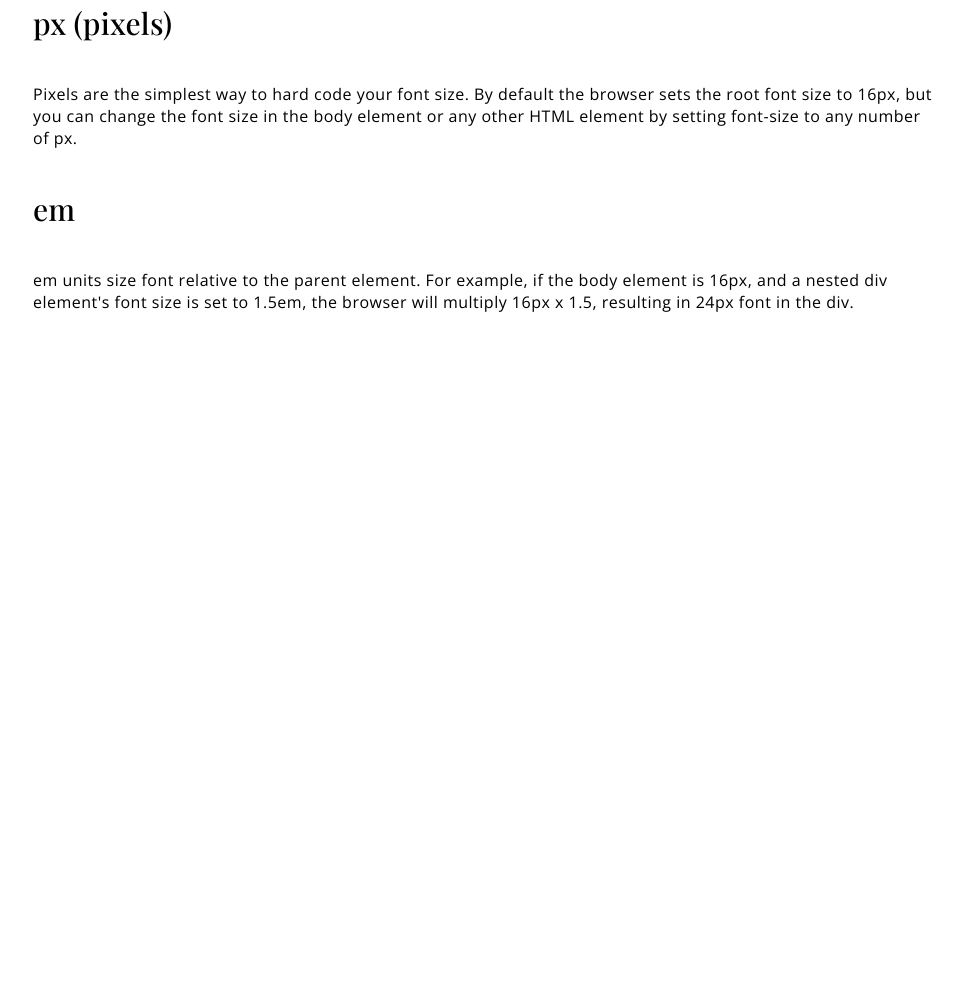
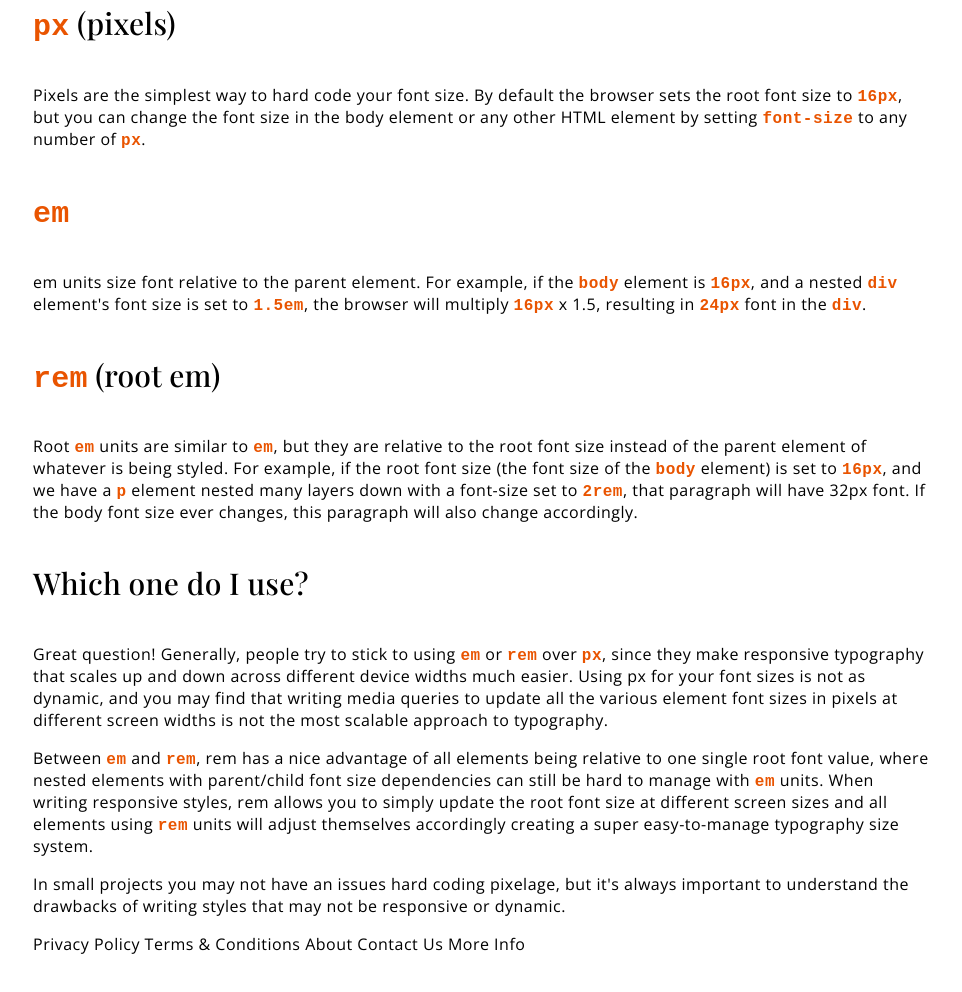
Before and after one commit to xnm-sdksdk/Blog-Post, a plain HTML site: page index.html in a window 1280 px wide. Shown: the part 1639-2631 px from the top of the page, without its empty margins (157-1119 px from the left). Before the commit the page ends 2000 px from the top, so only its background shows below. Drawn offline with nearby package versions, Linux system fonts and the light colour scheme.

Commit message:
converting code elem

```diff
--- a/index.html
+++ b/index.html
@@ -63,16 +63,16 @@
       <h3>New Section</h3>
 
       <p>
-        And just like that, we've got a new section of content separated by a hr
+        And just like that, we've got a new section of content separated by a <code>hr</code>
         element (a 'horizontal rule' or a divider) and a new heading. Isn't
         putting content together fun?
       </p>
 
       <p>
-        Notice as well that when we entered in the H3 content, it was all
+        Notice as well that when we entered in the <code>H3</code> content, it was all
         lowercase, but now it's in a nice Title Case, where the first letter of
-        each word is capitalized. We did that with CSS! Using text-transform:
-        capitalize; we can implement title cased content.
+        each word is capitalized. We did that with CSS! Using <code>text-transform:
+        capitalize;</code> we can implement title cased content.
       </p>
 
       <h4>What's and Heading 4?</h4>
@@ -93,23 +93,63 @@
 
       <h3>Common Font Sizing Approaches</h3>
 
-      <h4>px (pixels)</h4>
+      <h4><code>px</code> (pixels)</h4>
 
       <p>
         Pixels are the simplest way to hard code your font size. By default the
-        browser sets the root font size to 16px, but you can change the font
-        size in the body element or any other HTML element by setting font-size
-        to any number of px.
+        browser sets the root font size to <code>16px</code>, but you can change the font
+        size in the body element or any other HTML element by setting <code>font-size</code>
+        to any number of <code>px</code>.
       </p>
 
-      <h4>em</h4>
+      <h4><code>em</code></h4>
 
       <p>
         em units size font relative to the parent element. For example, if the
-        body element is 16px, and a nested div element's font size is set to
-        1.5em, the browser will multiply 16px x 1.5, resulting in 24px font in
-        the div.
+        <code>body</code> element is <code>16px</code>, and a nested <code>div</code> element's font size is set to
+        <code>1.5em</code>, the browser will multiply <code>16px</code> x 1.5, resulting in <code>24px</code> font in
+        the <code>div</code>.
       </p>
+
+      <h4><code>rem</code> (root em)</h4>
+
+      <p>
+        Root <code>em</code> units are similar to <code>em</code>, but they are relative to the root font
+        size instead of the parent element of whatever is being styled. For
+        example, if the root font size (the font size of the <code>body</code> element) is
+        set to <code>16px</code>, and we have a <code>p</code> element nested many layers down with a
+        font-size set to <code>2rem</code>, that paragraph will have 32px font. If the body
+        font size ever changes, this paragraph will also change accordingly.
+      </p>
+
+      <h4>Which one do I use?</h4>
+
+      <p>
+        Great question! Generally, people try to stick to using <code>em</code> or <code>rem</code> over
+        <code>px</code>, since they make responsive typography that scales up and down across
+        different device widths much easier. Using px for your font sizes is not
+        as dynamic, and you may find that writing media queries to update all
+        the various element font sizes in pixels at different screen widths is
+        not the most scalable approach to typography.
+      </p>
+
+      <p>
+        Between <code>em</code> and <code>rem</code>, rem has a nice advantage of all elements being
+        relative to one single root font value, where nested elements with
+        parent/child font size dependencies can still be hard to manage with <code>em</code>
+        units. When writing responsive styles, rem allows you to simply update
+        the root font size at different screen sizes and all elements using <code>rem</code>
+        units will adjust themselves accordingly creating a super easy-to-manage
+        typography size system.
+      </p>
+
+      <p>
+        In small projects you may not have an issues hard coding pixelage, but
+        it's always important to understand the drawbacks of writing styles that
+        may not be responsive or dynamic.
+      </p>
+
+      <p>Privacy Policy Terms & Conditions About Contact Us More Info</p>
     </div>
   </body>
 </html>
--- a/styles/style.css
+++ b/styles/style.css
@@ -41,6 +41,11 @@ h4 {
 h5 {
   font-size: 24px;
   letter-spacing: 0.25px;
+}
+
+code{
+  color: #e95400;
+  font-weight: bold;
 }
 
 .wrapper {
```
